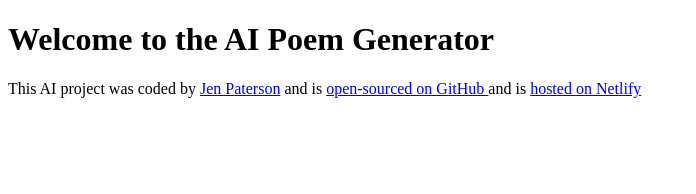
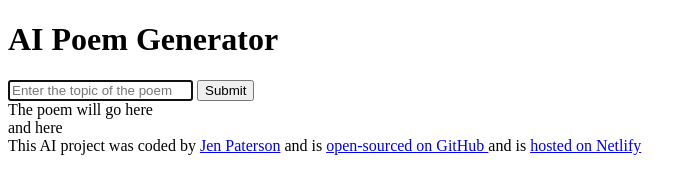
Before and after one commit to jenpato/poem-generator, a plain HTML site: page index.html in a window 1280 px wide. Shown: the whole page, without its empty margins (0-696 px from the left). Drawn offline with Linux system fonts and the light colour scheme.

Commit message:
Added the basic HTML structure

```diff
--- a/index.html
+++ b/index.html
@@ -7,8 +7,27 @@
     <title>AI Poem generator</title>
   </head>
   <body>
-    <h1>Welcome to the AI Poem Generator</h1>
+    <header>
+      <h1>AI Poem Generator</h1>
+    </header>
 
+    <main>
+      <form>
+        <input
+          type="text"
+          placeholder="Enter the topic of the poem"
+          autofocus
+          required
+          autocomplete="off"
+        />
+        <input type="submit" />
+      </form>
+      <div>
+        The poem will go here
+        <br />
+        and here
+      </div>
+    </main>
     <footer>
       This AI project was coded by
       <a href="https://github.com/jenpato" target="_blank">Jen Paterson</a> and
```
